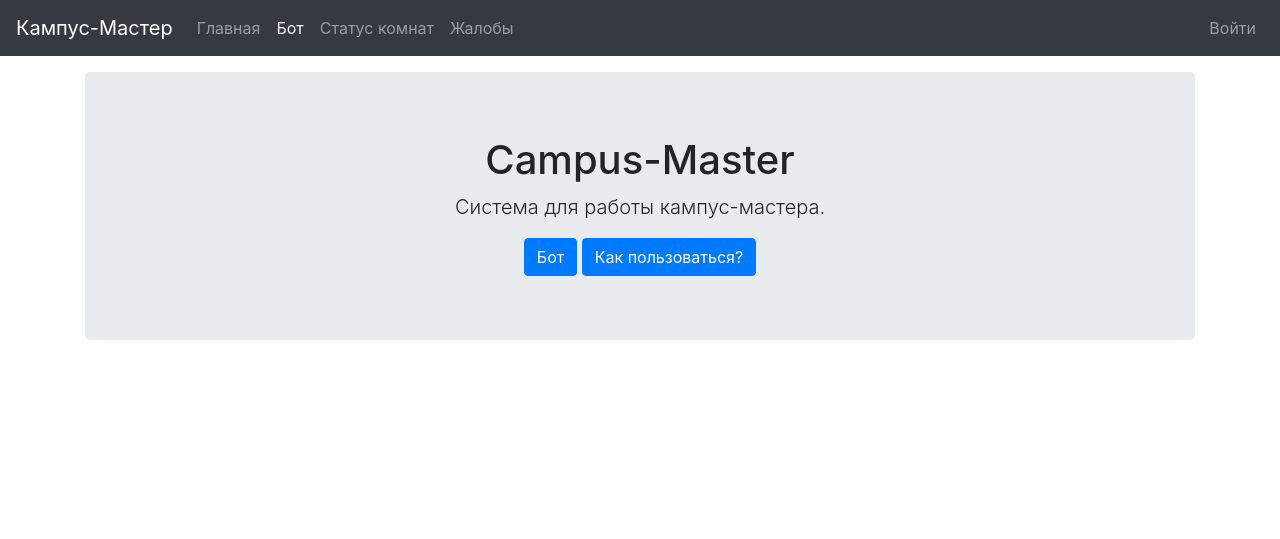
After one commit to jokly/CampusMasterSite, a Django app: page /bot/ in a window 1280 px wide. The commit adds this page. Shown: the top 539 px of the page. Run offline with Django 3.2, Linux system fonts and the light colour scheme; some libraries are stand-ins or nearby versions.

Commit message:
Added telegram bot information page

```diff
--- /dev/null
+++ b/campus_master/templates/campus_master/bot.html
@@ -0,0 +1,17 @@
+{% extends 'campus_master/base.html' %}
+
+{% block content %}
+<div class="jumbotron text-center">
+    <h1>Campus-Master</h1>
+    <p class="lead">
+        Система для работы кампус-мастера.
+    </p>
+
+    <a class="btn btn-primary center" target="_blank" href="http://t.me/master_9_bot" role="button">
+        Бот
+    </a>
+    <a class="btn btn-primary center" target="_blank" href="http://telegra.ph/10-shagov-k-garmonii-v-9-korpuse-kampusa-12-13" role="button">
+        Как пользоваться?
+    </a>
+</div>
+{% endblock %}
--- a/campus_master/templates/campus_master/menu.html
+++ b/campus_master/templates/campus_master/menu.html
@@ -8,6 +8,9 @@
         <ul class="navbar-nav mr-auto">
             <li class="nav-item {% if url_name == 'main' %}active{% endif %}">
                 <a class="nav-link" href="/">Главная <span class="sr-only">(current)</span></a>
+            </li>
+            <li class="nav-item {% if url_name == 'bot' %}active{% endif %}">
+                <a class="nav-link" href="/bot">Бот</a>
             </li>
             <li class="nav-item {% if url_name == 'status' %}active{% endif %}">
                 <a class="nav-link" href="/status">Статус комнат</a>
--- a/campus_master/urls.py
+++ b/campus_master/urls.py
@@ -5,6 +5,7 @@ from . import views
 
 urlpatterns = [
     path(r'', views.main, name='main'),
+    path(r'bot/', views.bot, name='bot'),
     path(r'status/', views.status, name='status'),
     path(r'complaints/', views.complaints, name='complaints'),
     path(r'export/xls/', views.export_complaints_xls, name='export_complaints_xls'),
--- a/campus_master/views.py
+++ b/campus_master/views.py
@@ -9,6 +9,9 @@ from .models import Complaint, Status
 
 def main(request):
     return render(request, 'campus_master/index.html', {})
+
+def bot(request):
+    return render(request, 'campus_master/bot.html', {})
 
 @login_required
 def complaints(request):
```
Also changed, not shown: campus_master/templates/campus_master/index.html (+1 -6 lines).
